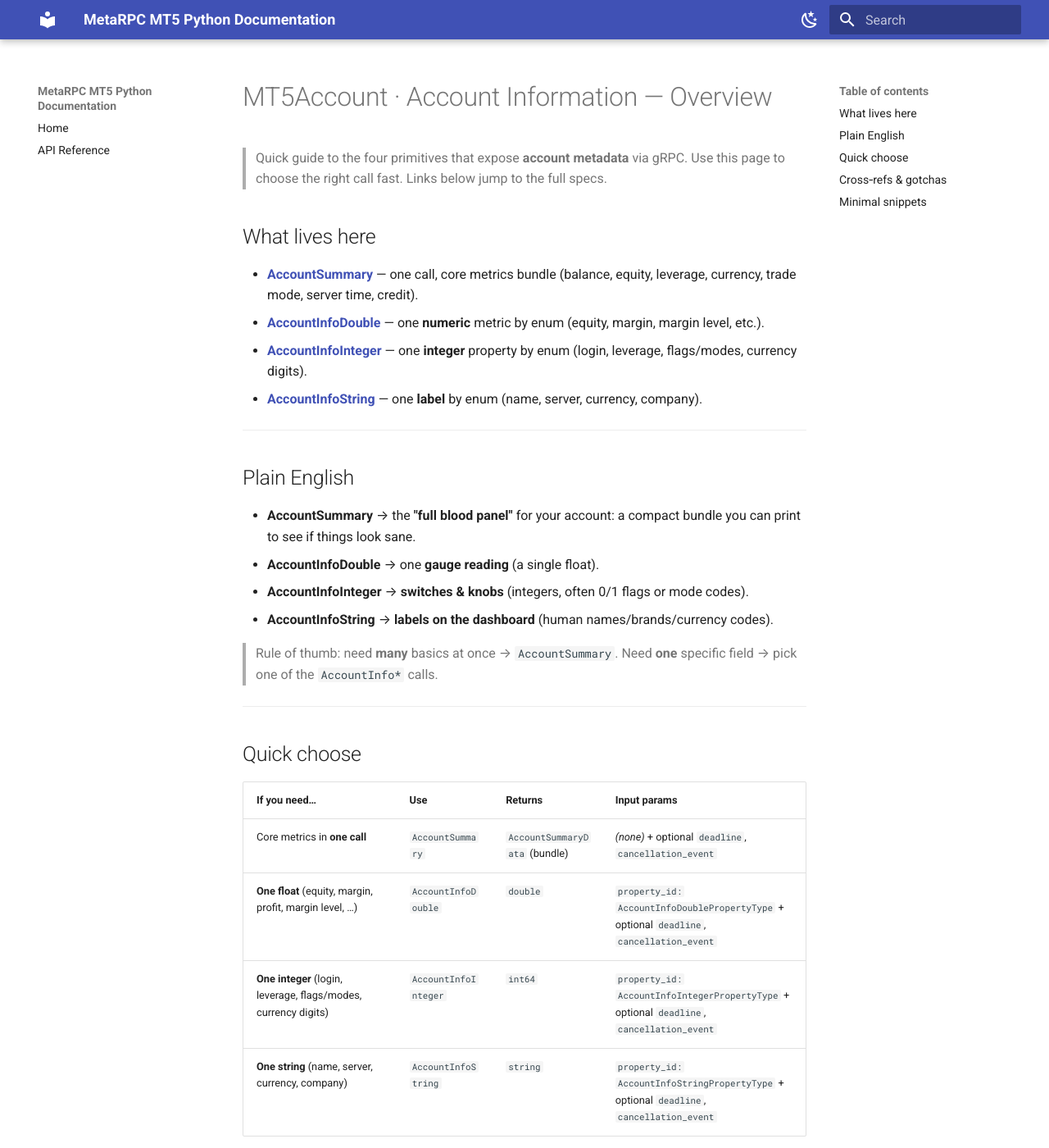
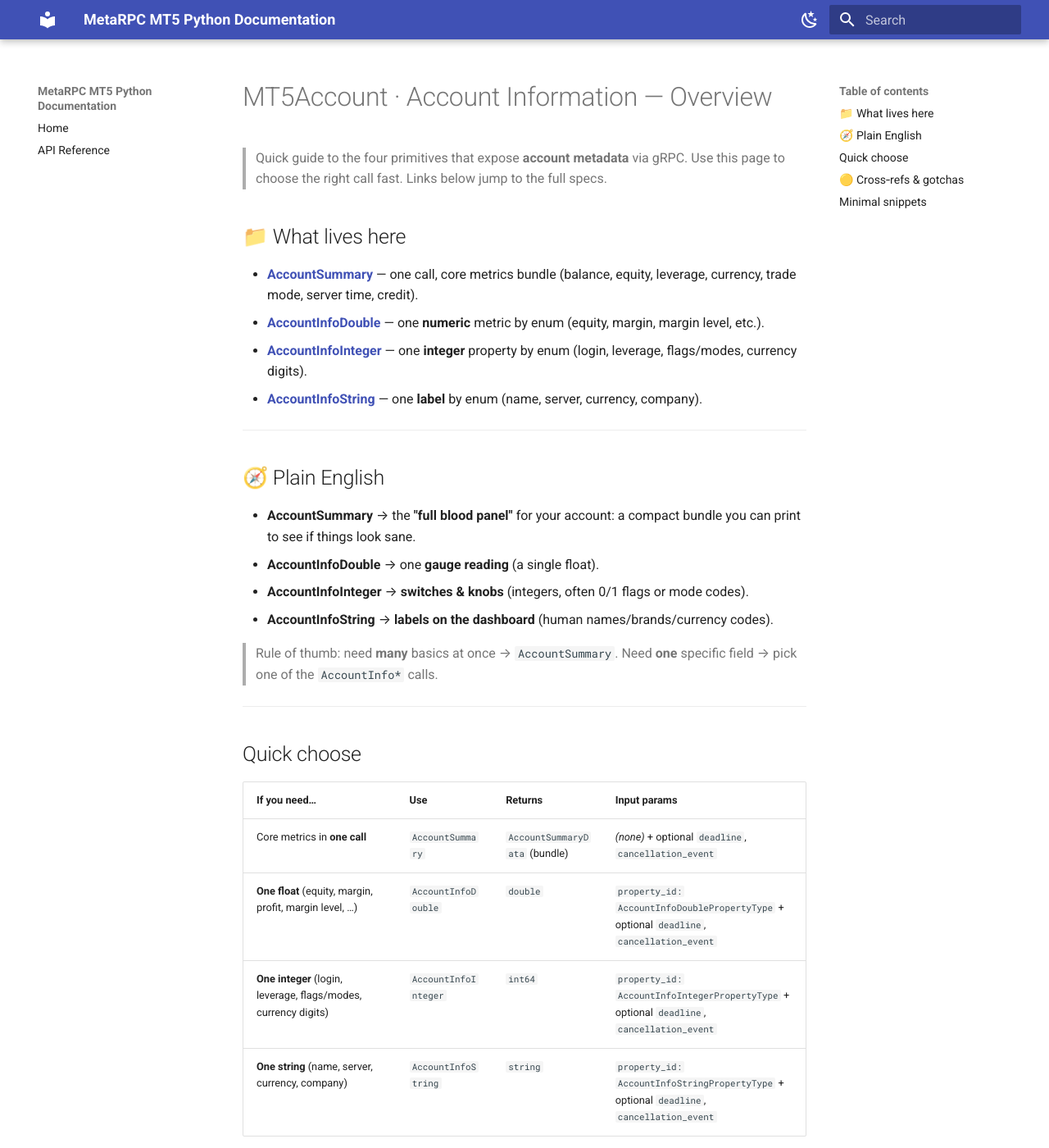
Before and after one commit to MetaRPC/PyMT5, an MkDocs documentation site: the page built from docs/MT5Account/Account_Information/Account_Information_Overview.md, in a window 1280 px wide and 1400 px high. Shown: the whole window at 82% size. Built offline with MkDocs 1.6.1 and Material for MkDocs 9.7.7, drawn with Linux system fonts in a browser that asks for light colours; some of the changed text lies outside the part shown.

```diff
--- a/docs/MT5Account/Account_Information/Account_Information_Overview.md
+++ b/docs/MT5Account/Account_Information/Account_Information_Overview.md
@@ -2,7 +2,7 @@
 
 > Quick guide to the four primitives that expose **account metadata** via gRPC. Use this page to choose the right call fast. Links below jump to the full specs.
 
-## What lives here
+## 📁 What lives here
 
 * **[AccountSummary](./account_summary.md)** — one call, core metrics bundle (balance, equity, leverage, currency, trade mode, server time, credit).
 * **[AccountInfoDouble](./account_info_double.md)** — one **numeric** metric by enum (equity, margin, margin level, etc.).
@@ -11,7 +11,7 @@
 
 ---
 
-## Plain English
+## 🧭 Plain English
 
 * **AccountSummary** → the **"full blood panel"** for your account: a compact bundle you can print to see if things look sane.
 * **AccountInfoDouble** → one **gauge reading** (a single float).
@@ -33,7 +33,7 @@
 
 ---
 
-## Cross‑refs & gotchas
+## 🟡 Cross‑refs & gotchas
 
 * **Formatting money?** Combine `AccountInfoString.ACCOUNT_CURRENCY` with `AccountInfoInteger.ACCOUNT_CURRENCY_DIGITS`.
 * **Margin level is percent.** `AccountInfoDouble.ACCOUNT_MARGIN_LEVEL` is already **%**, not a fraction.
```
